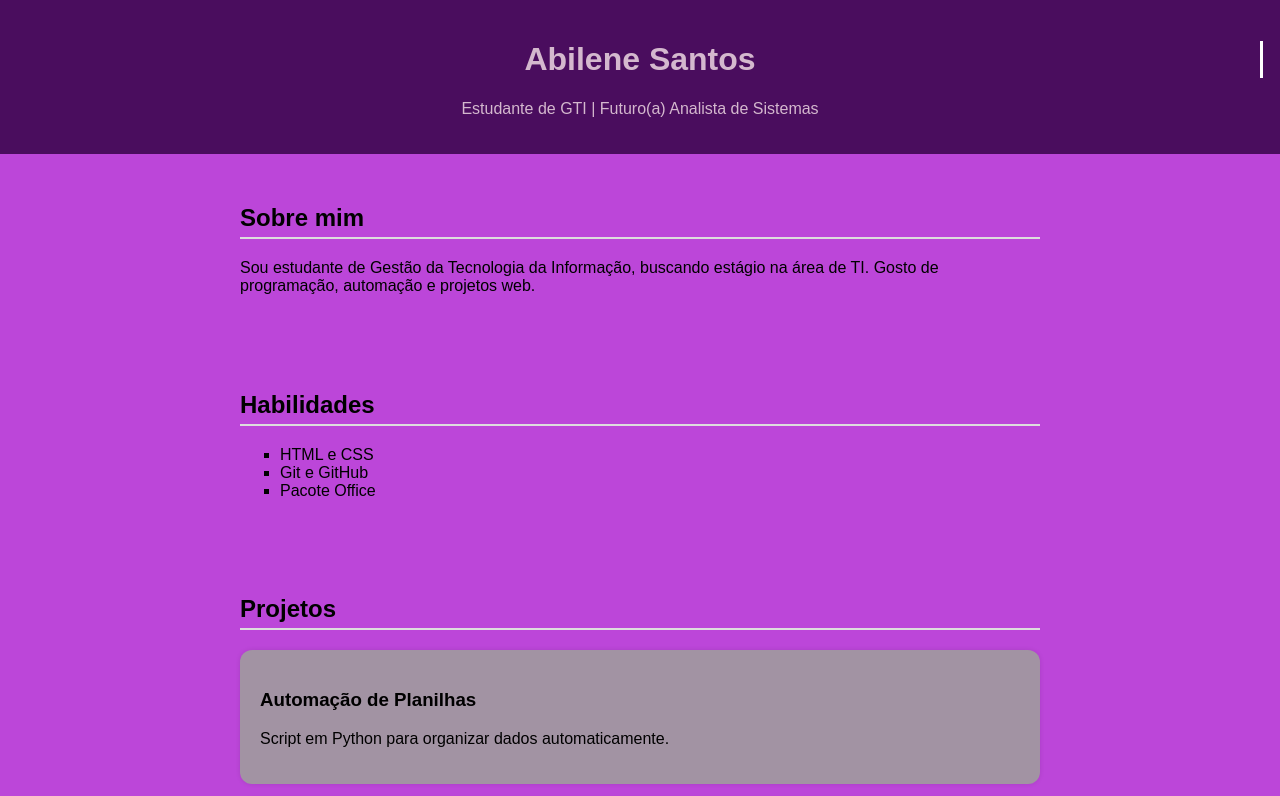
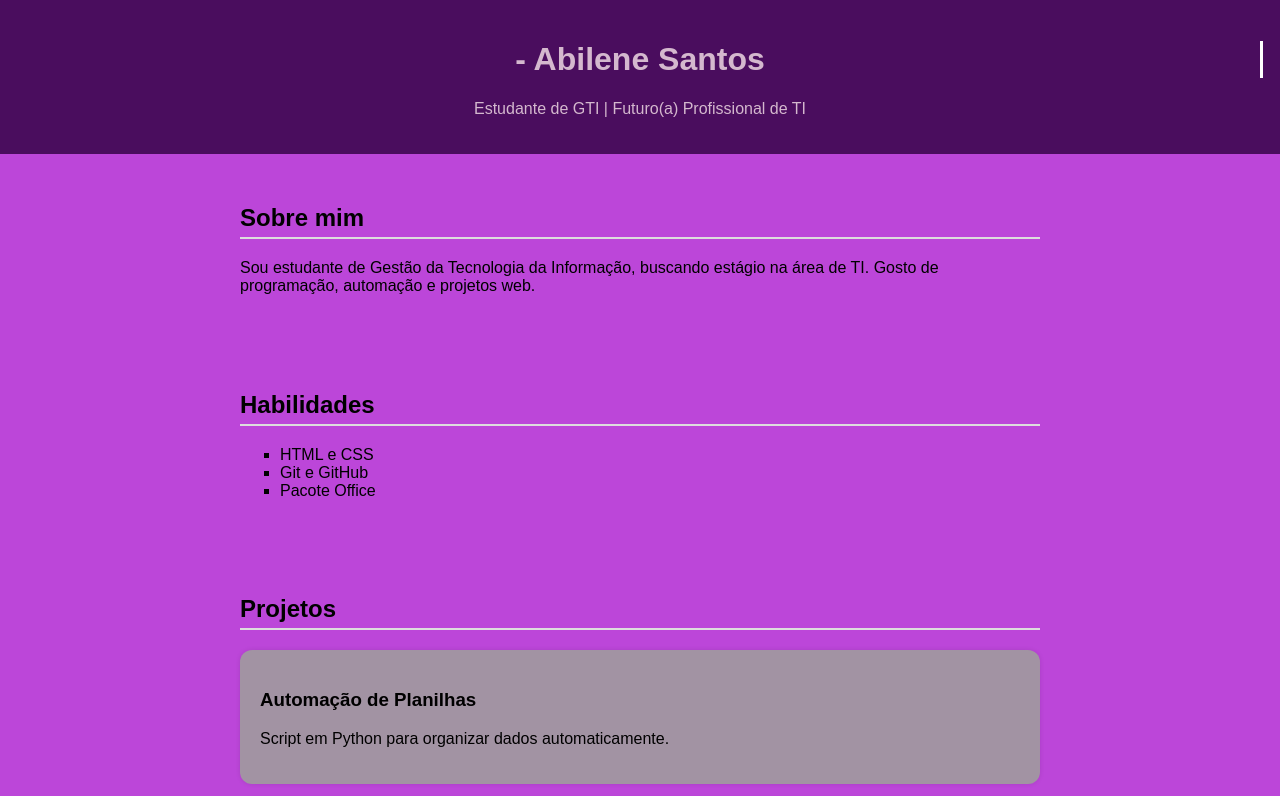
Before and after one commit to abilenes/portfolioabi, a plain HTML site: page index.html in a window 1280 px wide. Shown: the top 796 px of the page. Drawn offline with Linux system fonts and the light colour scheme.

Commit message:
Update title and header content in index.html

```diff
--- a/index.html
+++ b/index.html
@@ -2,15 +2,15 @@
 <html lang="pt-br">
 <head>
     <meta charset="UTF-8">
-    <title>Meu Portfólio</title>
+    <title> 'Meu Portfólio' </title>
     <link rel="stylesheet" href="style.css">
 </head>
 
 <body>
 
     <header>
-        <h1>Abilene Santos</h1>
-        <p>Estudante de GTI | Futuro(a) Analista de Sistemas</p>
+        <h1> - Abilene Santos</h1>
+        <p> Estudante de GTI | Futuro(a) Profissional de TI </p>
     </header>
 
     <section class="sobre">
```
